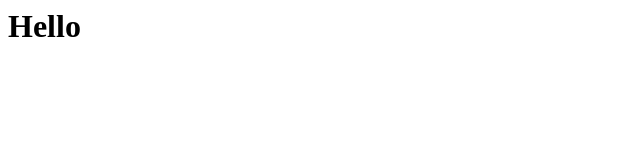
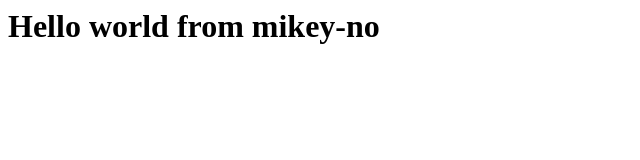
Before and after one commit to mikey-no/niginx.docker, a plain HTML site: page static-html-directory/index.html in a window 1280 px wide. Shown: the whole page, without its empty margins (0-640 px from the left). Drawn offline with Linux system fonts and the light colour scheme.

```diff
--- a/static-html-directory/index.html
+++ b/static-html-directory/index.html
@@ -2,5 +2,5 @@
 <title>Hello world</title>
 </head>
 <body>
-	<h1>Hello</h1>
+	<h1>Hello world from mikey-no</h1>
 <body>
```
Also changed, not shown: conf/conf.txt (deleted).
